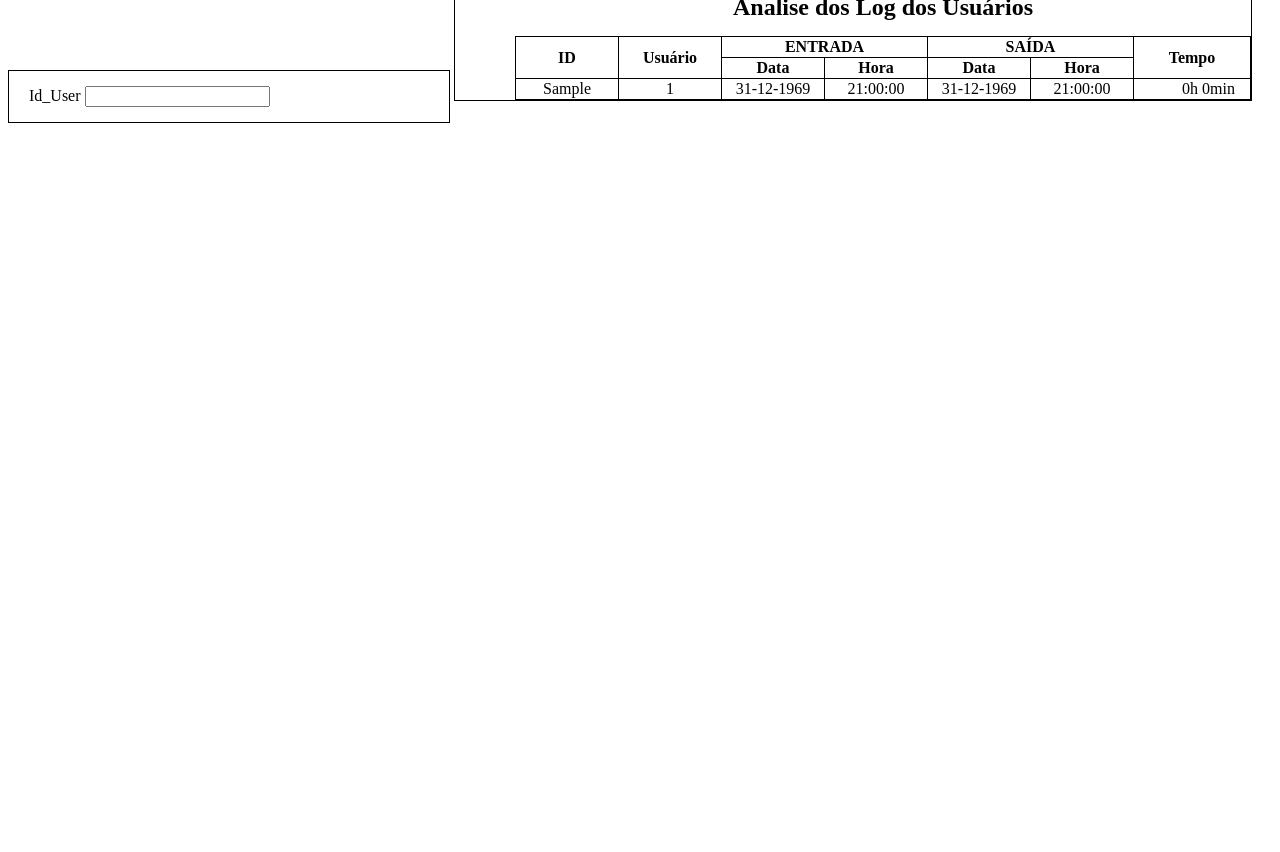
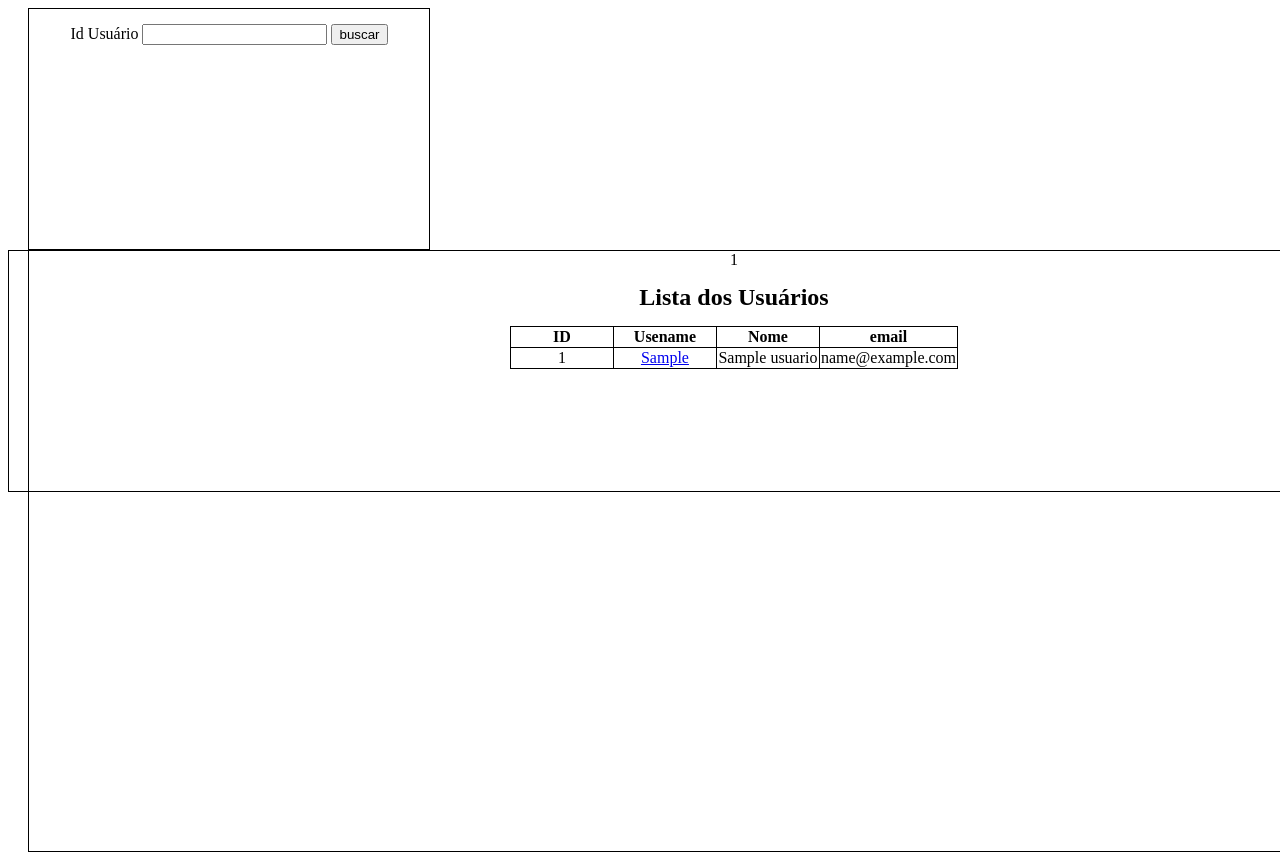
Before and after one commit to GutoCosca/Estante, a PHP site: page /analise.php?busca=1 in a window 1280 px wide; the page is wider, and only the part inside the window is pictured. Before the commit the page ends 123 px from the top of that part, so only its background shows below. Run offline with PHP 8.4, Linux system fonts and the light colour scheme; tables that the repository leaves empty or names only in its code hold one stand-in row (values such as "Sample post").

Commit message:
atualizacao analise

```diff
--- a/analise.php
+++ b/analise.php
@@ -6,23 +6,58 @@
     <meta name="viewport" content="width=device-width, initial-scale=1.0">
     <link rel="stylesheet" href="css/analise.css">
     <title>Analise de Log dos Usuários </title>
+    <?php require_once ('php/usuarios.php'); ?>
 </head>
 <body>
+    <main>
         <section class="seccaoAnalise" id="controle">
             <form action="" method="post">
-            <label for="iduser">Id_User</label>
+                <label for="iduser">Id Usuário</label>
                 <input type="text" name="iduser" id="">
+                <input type="submit" value="buscar">
             </form>
+        </section>
+        <section class="seccaoAnalise" id="usuarios">
+            <table>
+                <caption> Lista dos Usuários</caption>
+                <thead>
+                    <tr>
+                        <th class="analise">ID</th>
+                        <th class="analise">Usename</th>
+                        <th class="analise">Nome</th>
+                        <th class="analise">email</th>
+                    </tr>
+                </thead>
+                <?php
+                    $listaUser = new Analise();
+                    $listaUser->usuarios();
+                    while ($usuarios = mysqli_fetch_array($listaUser->getListaUser())) {
+                        $id = $usuarios[0];
+                        $username = $usuarios[1];
+                        $nome = $usuarios[2];
+                        $email = $usuarios[3];
+                   ?>
+                        <tr>
+                            <td class="analise"><?=$id?></td>
+                            <td class="analise"><a href="analise.php?acao=detalhe?&busca=<?=$id?>"><?=$username?></a></td>
+                            <td class="analise"><?=$nome?></td>
+                            <td class="analise"><?=$email?></td>
+                        </tr>
+                   <?php
+                    }
+                    print_r($_REQUEST['busca']);
+                ?>
+            </table>
         </section>
         <section class="seccaoAnalise" id="resultado">
             <?php
-            require_once ('php/usuarios.php');
-
-            $resp = new Analise(1);
-            $resp->tempo();
+                if (isset($_REQUEST['acao']) == 'detalhe') {
+                    $listaDados = new Analise();
+                    $listaDados->tempo($_REQUEST['busca']);
+                    print_r($listaDados->tempo($_REQUEST['busca']));
                     ?>
-        <table>
-            <caption>Analise dos Log dos Usuários</caption>
+                <table id="dados">
+                    <caption>Analise dos Log do Usuário</caption>
                     <thead>
                         <tr>
                             <th rowspan="2" class="analise">ID</th>
@@ -39,14 +74,14 @@
                         </tr>
                     </thead>
                     <?php
-                while ($teste=mysqli_fetch_array($resp->getLista())) {
-                    $id = $teste[0];
-                    $idUser = $teste[1];
-                    $user = $teste[2];
-                    $dataIn = date('d-m-Y', strtotime($teste[3]));
-                    $horaIn = date('H:i:s', strtotime($teste[4]));
-                    $dataOut = date('d-m-Y', strtotime($teste[5]));
-                    $horaOut = date('H:i:s', strtotime($teste[6]));
+                        while ($dados = mysqli_fetch_array($listaDados->getListaDados())) {
+                            $id = $dados[0];
+                            $idUser = $dados[1];
+                            $user = $dados[2];
+                            $dataIn = date('d-m-Y', strtotime($dados[3]));
+                            $horaIn = date('H:i:s', strtotime($dados[4]));
+                            $dataOut = date('d-m-Y', strtotime($dados[5]));
+                            $horaOut = date('H:i:s', strtotime($dados[6]));
                             $online = $dataIn." ".$horaIn;
                             $offline =$dataOut." ".$horaOut;
                             $entra = new DateTime($online);
@@ -65,8 +100,10 @@
                             </tr>
                             <?php
                         }
+                    }
                     ?>
             </table>
         </section>
+    </main>
 </body>
 </html>
--- a/css/analise.css
+++ b/css/analise.css
@@ -1,26 +1,43 @@
 @charset "utf-8";
 
 section {
-    border-collapse: collapse;
-    border: 1px solid black;
-    margin: 0px;
+    float: left;
+    position: relative;
+    height: 240px;
+    padding: auto;
+    margin: auto;
+    text-align: center;
+    border: 1px solid #000000;
 }
 
 #controle {
-    display: inline-flex;
     width: 400px;
-    padding: 15px 20px;
+    margin-left: 20px;
+}
+
+form {
+    margin-top: 15px;
+}
+
+#usuarios {
+    display: block;
+    width: 1450px;
+
 }
 
 #resultado {
-    display: inline-block;
-    margin-top: -30px;
-    padding-left: 60px;
+    display: block;
+    position: absolute;
+    top: 250px;
+    width: 1850px;
+    height: 600px;
+    margin-left: 20px;
     text-align: center;
 }
 
 table {
     border-collapse: collapse;
+    margin: auto;
 }
 
 caption {
@@ -39,7 +56,7 @@ caption {
     background-color: #cecece;
 }
 
-td:last-child {
+#dados > tr > td:last-child {
     padding-right: 15px;
     text-align: right;
 }
--- a/php/usuarios.php
+++ b/php/usuarios.php
@@ -158,11 +158,8 @@
 
     class Analise {
         private $iduser;
-        private $lista;
-
-        public function __construct( $id_usuario) {
-            $this->setIduser($id_usuario);
-        }
+        private $listaUser;
+        private $listaDados;
 
         public function getIduser() {
                 return $this->iduser;
@@ -172,19 +169,34 @@
                 $this->iduser = $iduser;
         }
 
-        public function getLista() {
-            return $this->lista;
+        public function getListaUser() {
+            return $this->listaUser;
         }
 
-        public function setLista($lista) {
-            $this->lista = $lista;
+        public function setListaUser($listaUser) {
+            $this->listaUser = $listaUser;
         }
 
-        public function tempo() {
-            $sql = "SELECT * FROM acessos";
+        public function getListaDados() {
+            return $this->listaDados;
+        }
+
+        public function setListaDados($listaDados) {
+            $this->listaDados = $listaDados;
+        }
+
+        public function usuarios(){
+            $sql = "SELECT * FROM listauser";
             $conect = new Conexao($sql);
             $conect->conectar();
-            $this->setLista($conect->getResult());
+            $this->setListaUser($conect->getResult());
+        }
+
+        public function tempo($id) {
+            $sql = "SELECT * FROM acessos WHERE id_usuarios = $id";
+            $conect = new Conexao($sql);
+            $conect->conectar();
+            $this->setListaDados($conect->getResult());
 
         }
     }
--- a/sql/sql_codigo.sql
+++ b/sql/sql_codigo.sql
@@ -59,6 +59,9 @@ ALTER TABLE logins ADD FOREIGN KEY(id_usuarios) REFERENCES usuarios (id_usuarios
 ALTER TABLE livros ADD FOREIGN KEY(id_usuarios) REFERENCES usuarios (id_usuarios);
 ALTER TABLE revistas ADD FOREIGN KEY(id_usuarios) REFERENCES usuarios (id_usuarios);
 
+CREATE VIEW if NOT EXISTS listauser (id_usuarios, username, nome, email) AS
+SELECT usuarios.id_usuarios, usuarios.usuario, usuarios.nome, usuarios.email FROM usuarios;
+
 CREATE VIEW IF NOT EXISTS acessos (id_logins, id_usuarios, usuarios, dataIn, horaIn, dataOut, horaOut) AS
 SELECT logins.id_logins, logins.id_usuarios, usuarios.usuario, logins.dataIn, logins.horaIn, logins.dataOut, logins.horaOut FROM logins
-INNER JOIN usuarios ON logins.id_usuarios = usuarios.id_usuarios
+INNER JOIN usuarios ON logins.id_usuarios = usuarios.id_usuarios;
```
Also changed, not shown: revistas.php (+4 -4 lines). Lines whose indentation alone changed are shown as unchanged.
